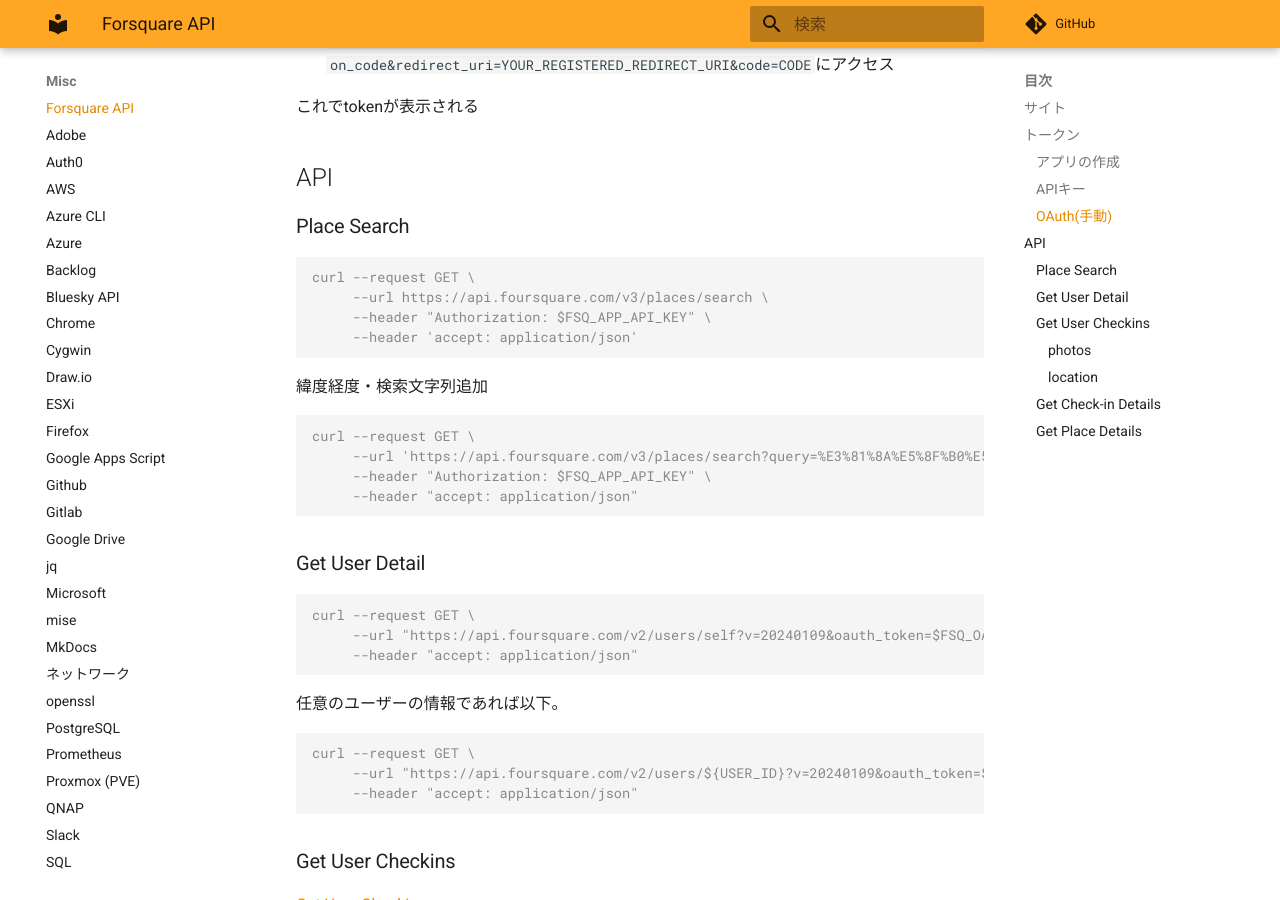
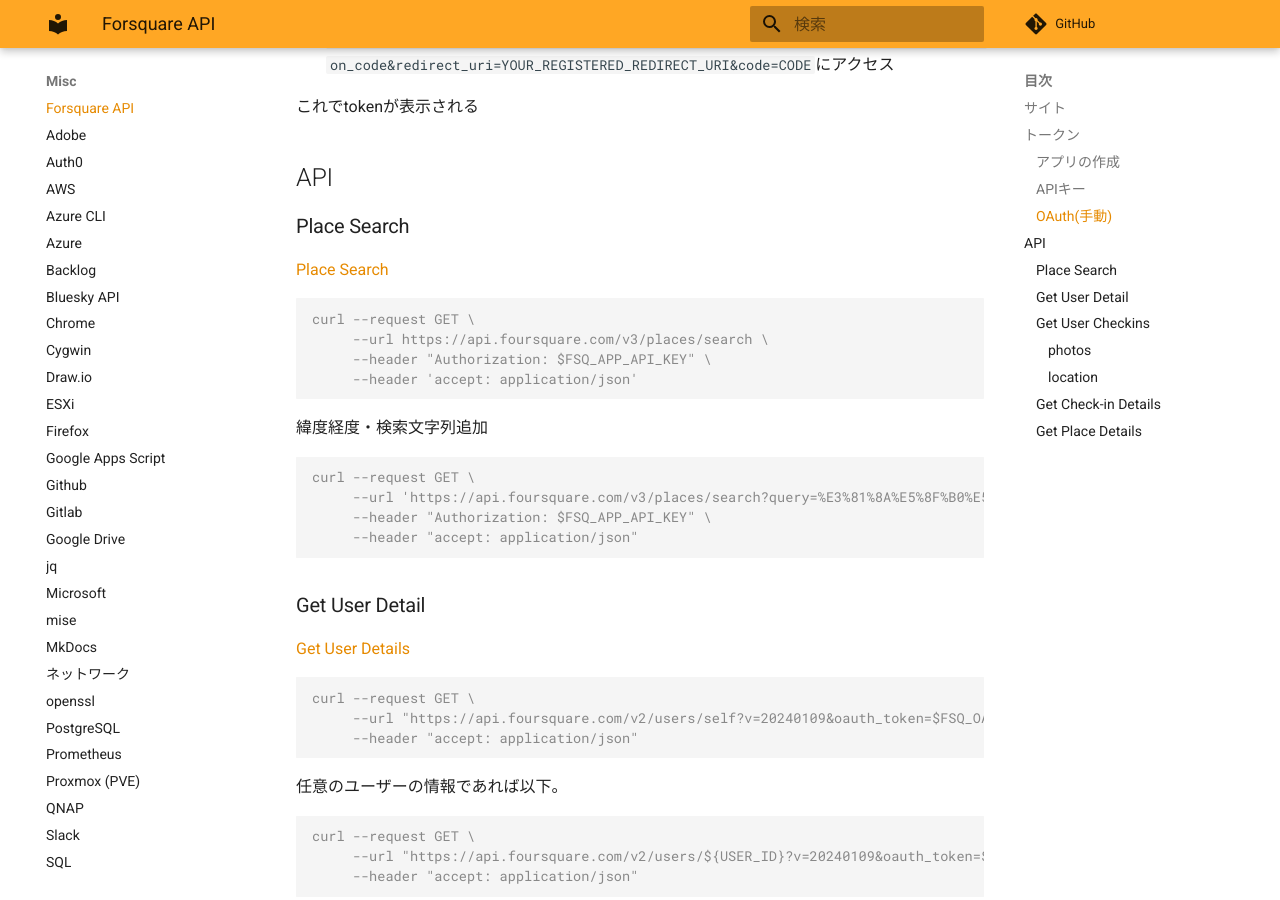
Before and after one commit to zaki-lknr/docs, an MkDocs documentation site: the page built from docs/Misc/4sq.md, in a window 1280 px wide and 900 px high, scrolled down 900 px. Built offline with MkDocs 1.6.1 and Material for MkDocs 9.7.7, drawn with Linux system fonts in a browser that asks for light colours; comment, search, counter and statistics services are not loaded.

Commit message:
add: misc/4sq: APIドキュメントのリンク

````diff
--- a/docs/Misc/4sq.md
+++ b/docs/Misc/4sq.md
@@ -30,6 +30,8 @@
 
 ### Place Search
 
+[Place Search](https://docs.foursquare.com/developer/reference/place-search)
+
 ```console
 curl --request GET \
      --url https://api.foursquare.com/v3/places/search \
@@ -47,6 +49,8 @@ curl --request GET \
 ```
 
 ### Get User Detail
+
+[Get User Details](https://docs.foursquare.com/developer/reference/get-user-details)
 
 ```console
 curl --request GET \
````
